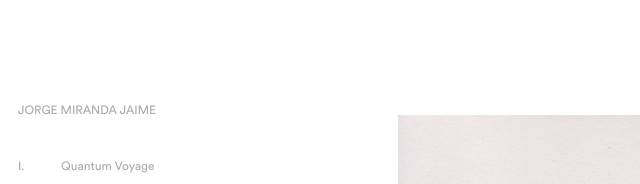
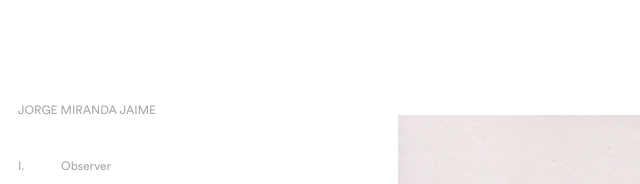
Before and after one commit to Peppa-Peddler/notes-three, a plain HTML site: page index.html in a window 1280 px wide. Shown: the top 184 px of the page, 17-657 px from the left. Drawn offline with Linux system fonts and the light colour scheme; files whose address does not match are found by name.

Commit message:
changingtoobserver

```diff
--- a/index.html
+++ b/index.html
@@ -13,7 +13,7 @@
             <a href="/" class="nombre">Jorge Miranda Jaime</a>
 
             <div class="works">
-                <a href="/quantum-voyage/"><span class="number">I.</span> <span>Quantum Voyage</span></a>
+                <a href="/observer/"><span class="number">I.</span> <span>Observer</span></a>
                 <a href="/wounded-dancer/"><span class="number">II.</span> <span>Wounded Dancer</span></a>
                 <a href="/notes-landscape/"><span class="number">III.</span> <span>Notes on Landscape</span></a>
                 <a href="/flying-skin/"><span class="number">IV.</span> <span>Flying skin</span></a>
```
